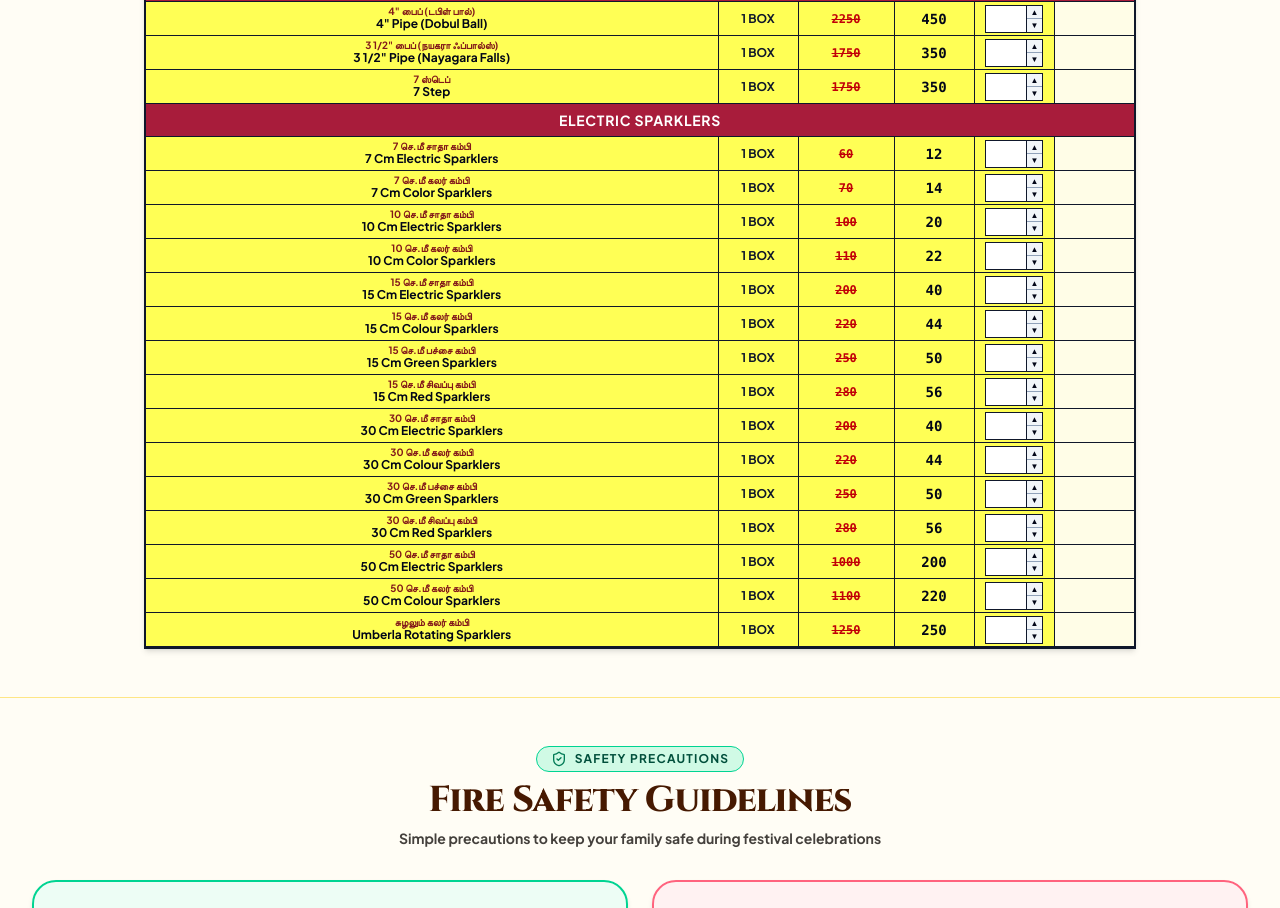
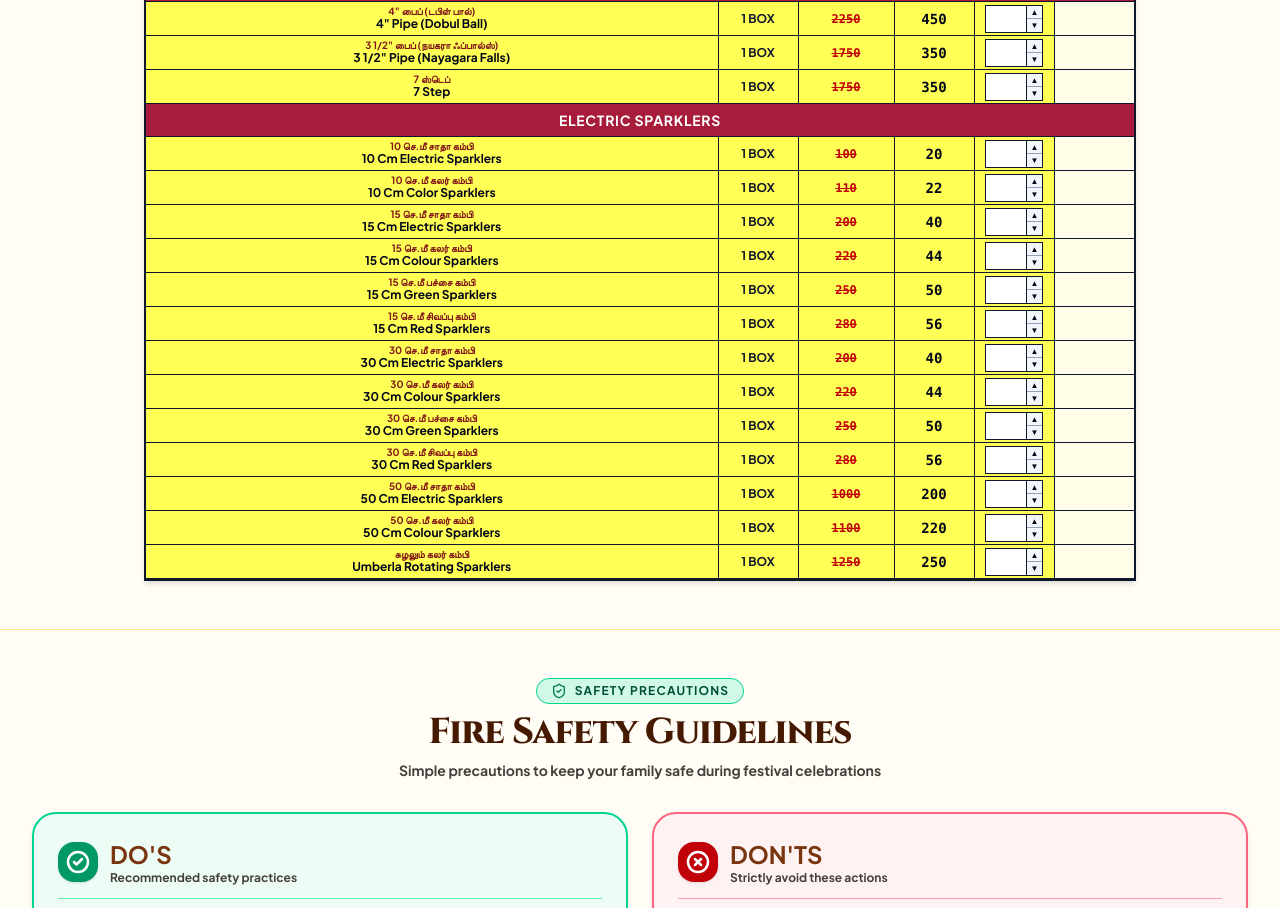
Before and after one commit to gokila0/crackers, a React (Vite) app: page / in a window 1280 px wide. Shown: the part 5111-6019 px from the top of the page. Built offline with nearby package versions, Linux system fonts and the light colour scheme.

Commit message:
Remove 7 Cm Electric Sparklers and 7 Cm Color Sparklers

```diff
--- a/src/components/PromotionalOffers.jsx
+++ b/src/components/PromotionalOffers.jsx
@@ -7,7 +7,7 @@ export default function PromotionalOffers({ onSelectCategory }) {
       id: 'kids',
       title: 'Kids & Sparklers',
       subtext: '2 Categories: Kids Special & Electric Sparklers',
-      desc: 'Kids Special Crackers (Pencils, Helicopter, Roll Caps, Novelties) & Electric Sparklers (7cm to 50cm & Umbrella Rotating).',
+      desc: 'Kids Special Crackers (Pencils, Helicopter, Roll Caps, Novelties) & Electric Sparklers (10cm to 50cm & Umbrella Rotating).',
       icon: <Sparkles className="w-7 h-7 text-pink-400" />,
       color: 'from-pink-900/40 via-rose-900/30 to-amber-900/20',
       borderColor: 'group-hover:border-pink-500/60',
--- a/src/context/DataContext.jsx
+++ b/src/context/DataContext.jsx
@@ -9,7 +9,7 @@ const DataContext = createContext();
 
 export function DataProvider({ children }) {
   // 1. Products State (synced with latest 2026 PDF catalog)
-  const CATALOG_VERSION = 'v2026_pdf_v7';
+  const CATALOG_VERSION = 'v2026_pdf_v8';
   const [products, setProducts] = useState(() => {
     const savedVersion = localStorage.getItem('appProducts_version');
     const saved = localStorage.getItem('appProducts');
--- a/src/data/products.js
+++ b/src/data/products.js
@@ -2480,48 +2480,8 @@ export const PRODUCTS = [
   },
 
   // ==========================================
-  // 21. ELECTRIC SPARKLERS (PDF Page 5 #106 - #120)
-  // ==========================================
-  {
-    id: 119,
-    codeNo: '106',
-    name: '7 Cm Electric Sparklers',
-    tamilName: '7 செ.மீ சாதா கம்பி',
-    category: 'kids',
-    subCategory: 'electric-sparklers',
-    subCategoryName: 'Electric Sparklers',
-    groupName: 'ELECTRIC SPARKLERS',
-    originalPrice: 60,
-    price: 12,
-    unit: '1 BOX',
-    discount: '80% OFF',
-    rating: 4.8,
-    reviews: 150,
-    image: '✨',
-    desc: 'Classic 7 cm electric golden wire sparklers for small kids.',
-    badge: 'Essential',
-    stock: 300
-  },
-  {
-    id: 120,
-    codeNo: '107',
-    name: '7 Cm Color Sparklers',
-    tamilName: '7 செ.மீ கலர் கம்பி',
-    category: 'kids',
-    subCategory: 'electric-sparklers',
-    subCategoryName: 'Electric Sparklers',
-    groupName: 'ELECTRIC SPARKLERS',
-    originalPrice: 70,
-    price: 14,
-    unit: '1 BOX',
-    discount: '80% OFF',
-    rating: 4.85,
-    reviews: 140,
-    image: '❇️',
-    desc: '7 cm multi-color changing wire sparklers.',
-    badge: 'Essential',
-    stock: 250
-  },
+  // 21. ELECTRIC SPARKLERS (PDF Page 5 #108 - #120)
+  // ==========================================
   {
     id: 121,
     codeNo: '108',
```
